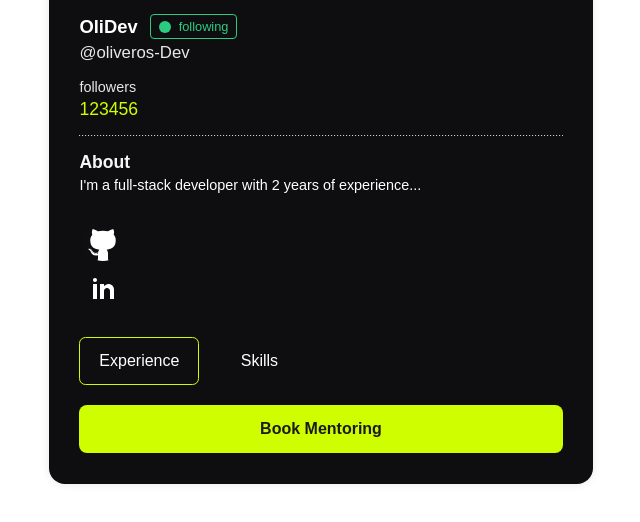
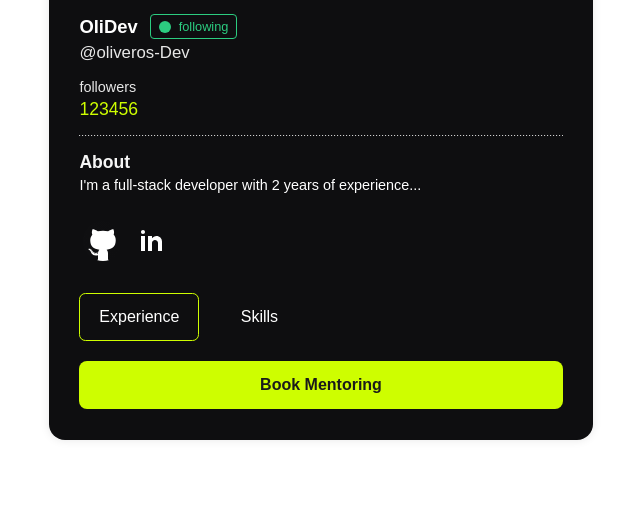
Before and after one commit to AlejandroLopez97/Profile, a plain HTML site: page index.html in a window 1280 px wide. Shown: the part 156-678 px from the top of the page, without its empty margins (319-959 px from the left). Drawn offline with Linux system fonts and the light colour scheme.

Commit message:
feat(iu): social-links is modified

```diff
--- a/style.css
+++ b/style.css
@@ -218,9 +218,12 @@
     gap: 0.25rem;
 }
 
+.social-links{
+    display: flex;
+    flex-direction: row;
+}
+
 .social-links li{
-    display: flex;
-    flex-direction: column;
     list-style-type: none;
 }
 
@@ -229,7 +232,7 @@
     transition: stroke 0.3s ease-in;
 }
 
-.social-links li a:hover svg{
+.social-links a:hover svg{
     stroke: var(--active);
 }
 
```
